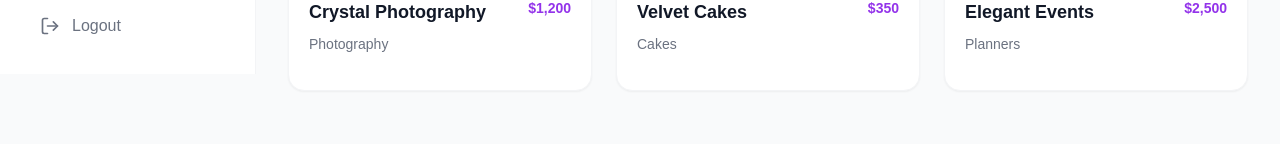
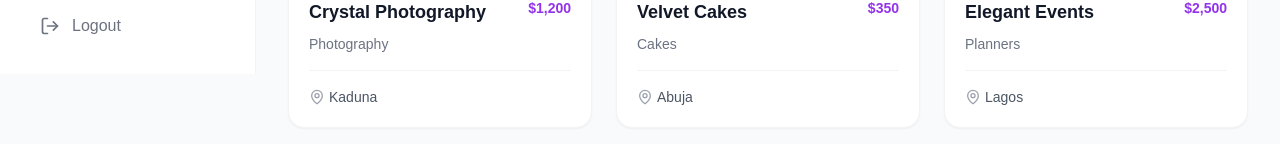
Before and after one commit to Abusadiq006/bridge-pay-dashboard, a React (Vite) app: page /dashboard/market in a window 1280 px wide. Shown: the part 422-566 px from the top of the page. Built offline with nearby package versions, Linux system fonts and the light colour scheme; a web font is replaced by a local one.

Commit message:
implementing location

```diff
--- a/src/pages/Market.jsx
+++ b/src/pages/Market.jsx
@@ -53,6 +53,13 @@ const Market = () => {
                                         <span className="text-sm font-bold text-purple-600">{item.price}</span>
                                     </div>
                                     <p className="text-sm text-gray-500 mb-4">{item.category}</p>
+
+                                    <div className="flex items-center justify-between text-sm text-gray-600 border-t border-gray-100 pt-4">
+                                        <div className="flex items-center gap-1">
+                                            <MapPin size={16} className="text-gray-400" />
+                                            {item.location}
+                                        </div>
+                                    </div>
                                 </div>
                             </div>
                         ))}
```
